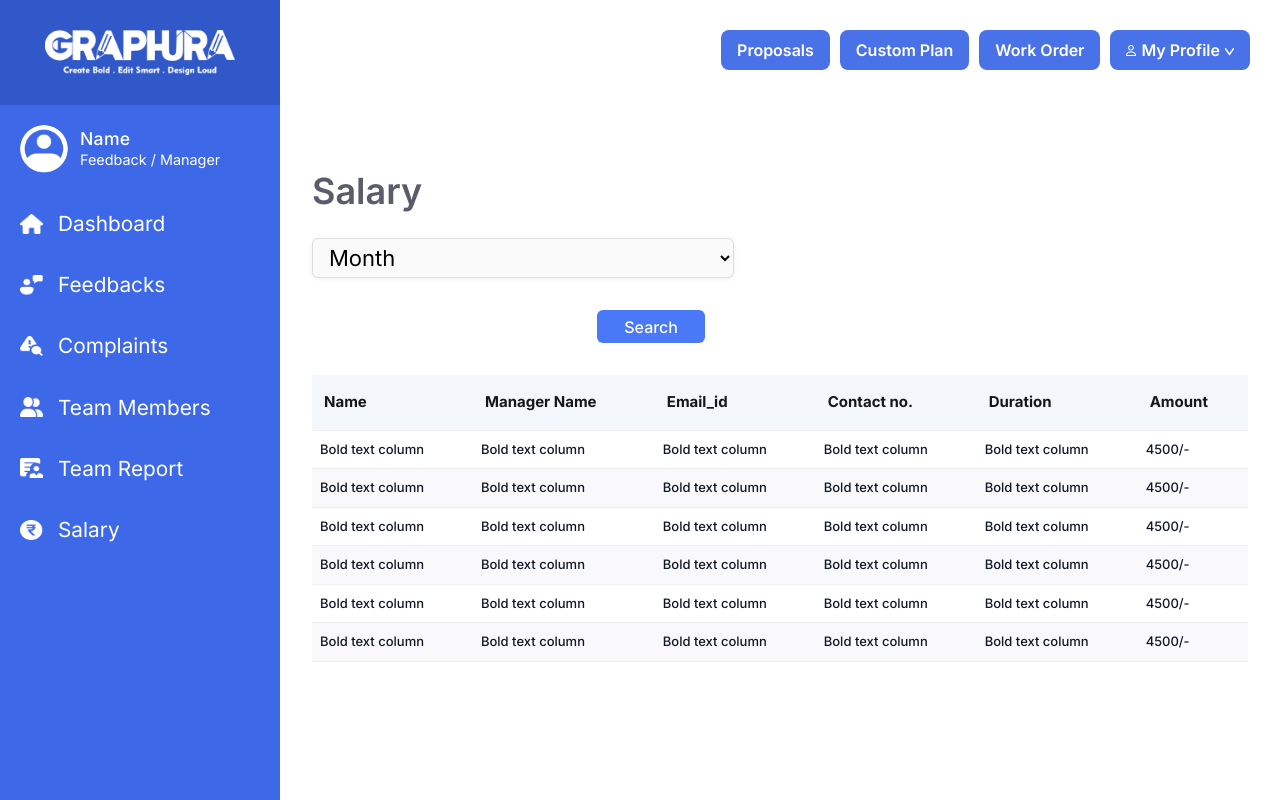
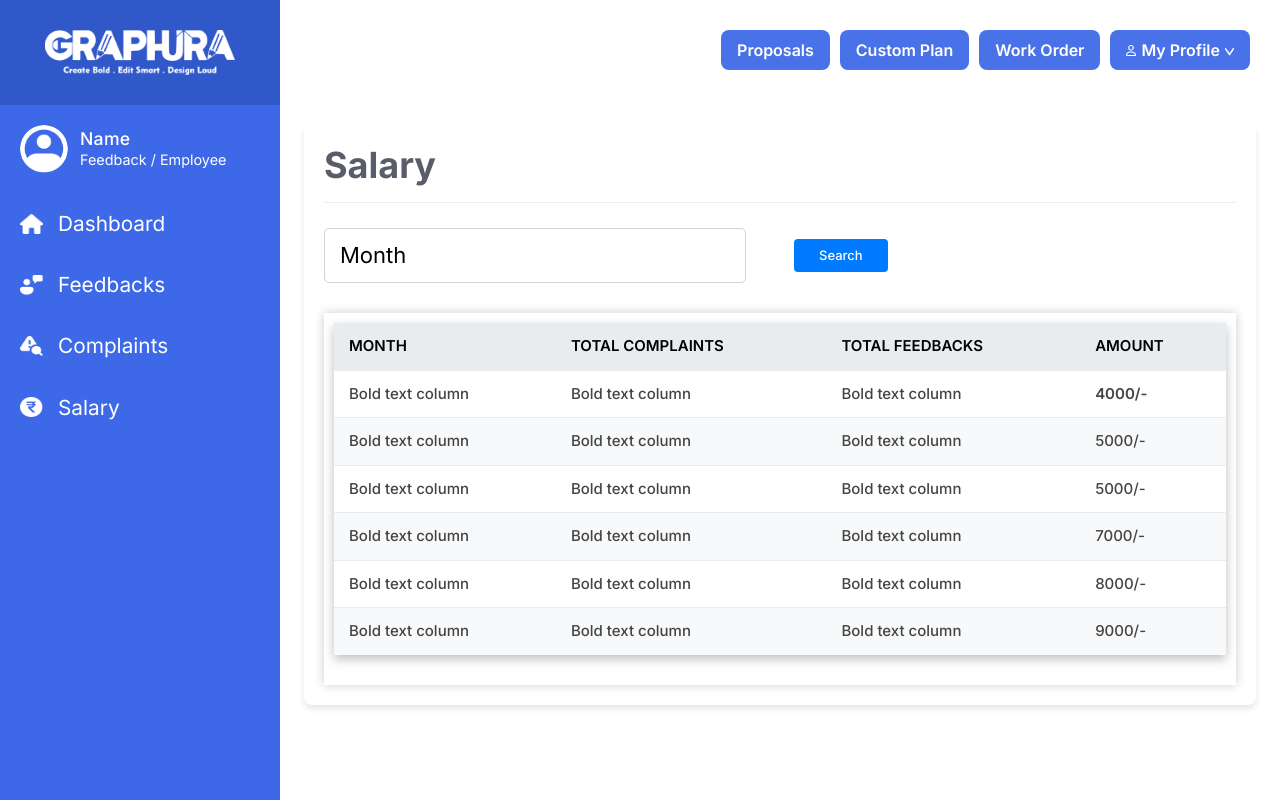
Before and after one commit to vivekkr10/Grphura-Bansari, a React app in the folder frontend/: page / in a window 1280 px wide. Both pictures are taken after a click on the item "Salary". Built offline with nearby package versions, Linux system fonts and the light colour scheme; the HTML template or start-up script is replaced by a standard one.

Commit message:
corrected all allignments in feedbackEmployee

```diff
--- a/frontend/src/App.jsx
+++ b/frontend/src/App.jsx
@@ -35,7 +35,7 @@ import AccountantSidebar from "./components/accountant/Sidebar";
 import AccountantHeader from "./components/accountant/Header";
 
 function App() {
-  const role = localStorage.getItem("role") || "feedbackManager"; // Example fallback
+  const role = localStorage.getItem("role") || "feedbackEmployee"; // Example fallback
   const currentRoutes = roleBasedRoutes[role] || [];
 
   // Choose header and sidebar dynamically
--- a/frontend/src/pages/feedBackEmployee/Salary.jsx
+++ b/frontend/src/pages/feedBackEmployee/Salary.jsx
@@ -1,8 +1,7 @@
-import React from 'react'
-import "../../style/FeedbackEmployee/FeedbackEmployeeSalary.css"
+import React from "react";
+import "../../style/FeedbackEmployee/FeedbackEmployeeSalary.css";
 
 function Salary() {
-
   const datai = [
     {
       Month: "Bold text column",
@@ -15,35 +14,43 @@ function Salary() {
       TotalComplaints: "Bold text column",
       TotalFeedbacks: "Bold text column",
       Amount: "5000/-",
-  },    {
+    },
+    {
       Month: "Bold text column",
       TotalComplaints: "Bold text column",
       TotalFeedbacks: "Bold text column",
       Amount: "5000/-",
-  },    {
+    },
+    {
       Month: "Bold text column",
       TotalComplaints: "Bold text column",
       TotalFeedbacks: "Bold text column",
       Amount: "7000/-",
-  },    {
+    },
+    {
       Month: "Bold text column",
       TotalComplaints: "Bold text column",
       TotalFeedbacks: "Bold text column",
       Amount: "8000/-",
-  },    {
+    },
+    {
       Month: "Bold text column",
       TotalComplaints: "Bold text column",
       TotalFeedbacks: "Bold text column",
       Amount: "9000/-",
     },
-]
+  ];
 
   return (
     <>
-    <div className='feedbackemployee-salary-container'>
-
+      <div className="feedbackemployee-salary-container">
         <section class="salary-section">
-            <h2 class="section-title">Salary</h2>
+          <h2
+            style={{ fontSize: "36px", color: "#5A5C69" }}
+            class="section-title"
+          >
+            Salary
+          </h2>
 
           <div class="filters">
             <div class="filter-group">
@@ -81,12 +88,9 @@ function Salary() {
             </table>
           </div>
         </section>
-
-
       </div>
-
     </>
-  )
+  );
 }
 
-export default Salary
+export default Salary;
```
Also changed, not shown: frontend/src/assets/feedbackEmployee/sidebar/logo.png. Lines whose indentation alone changed are shown as unchanged.
